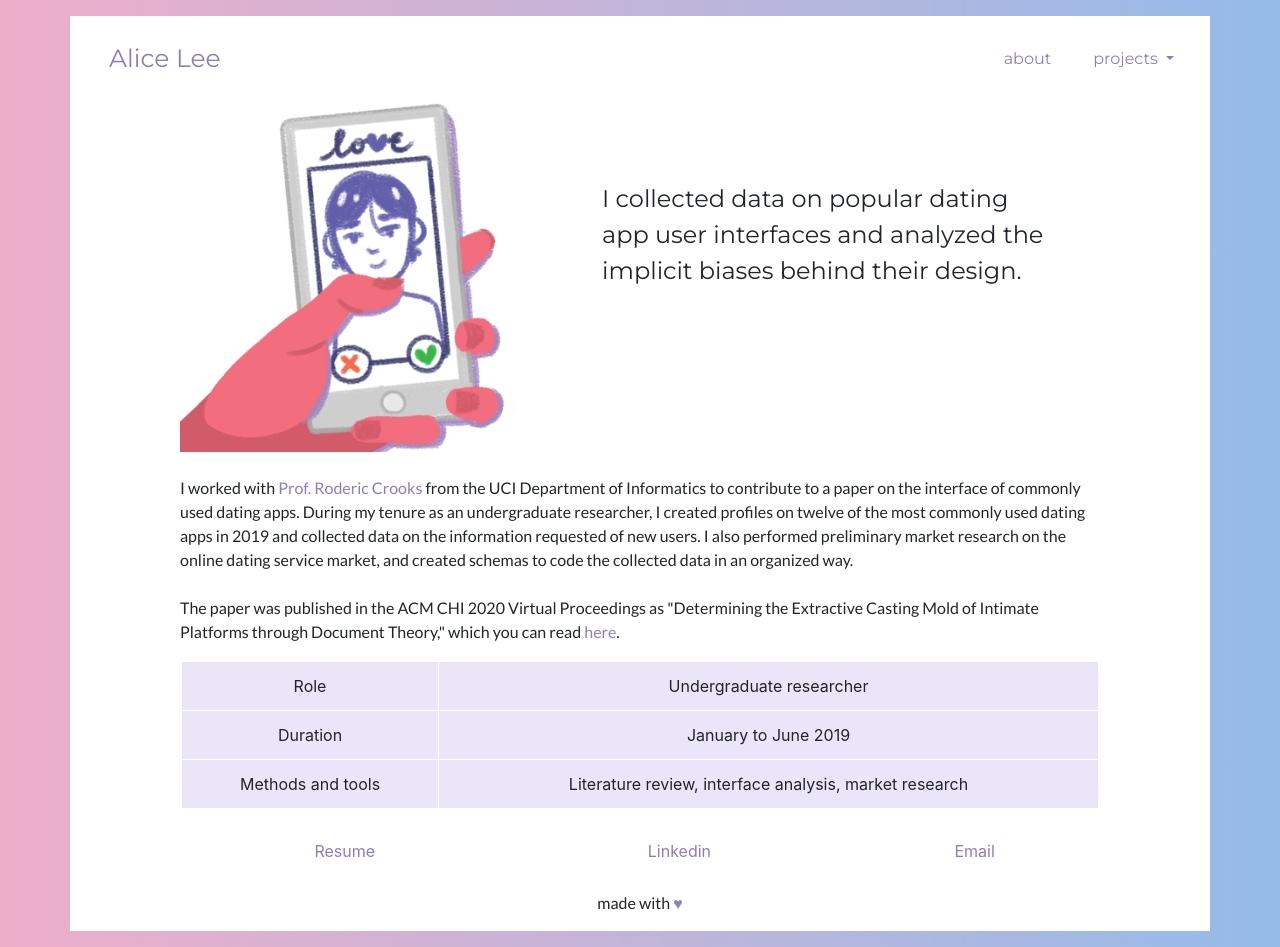
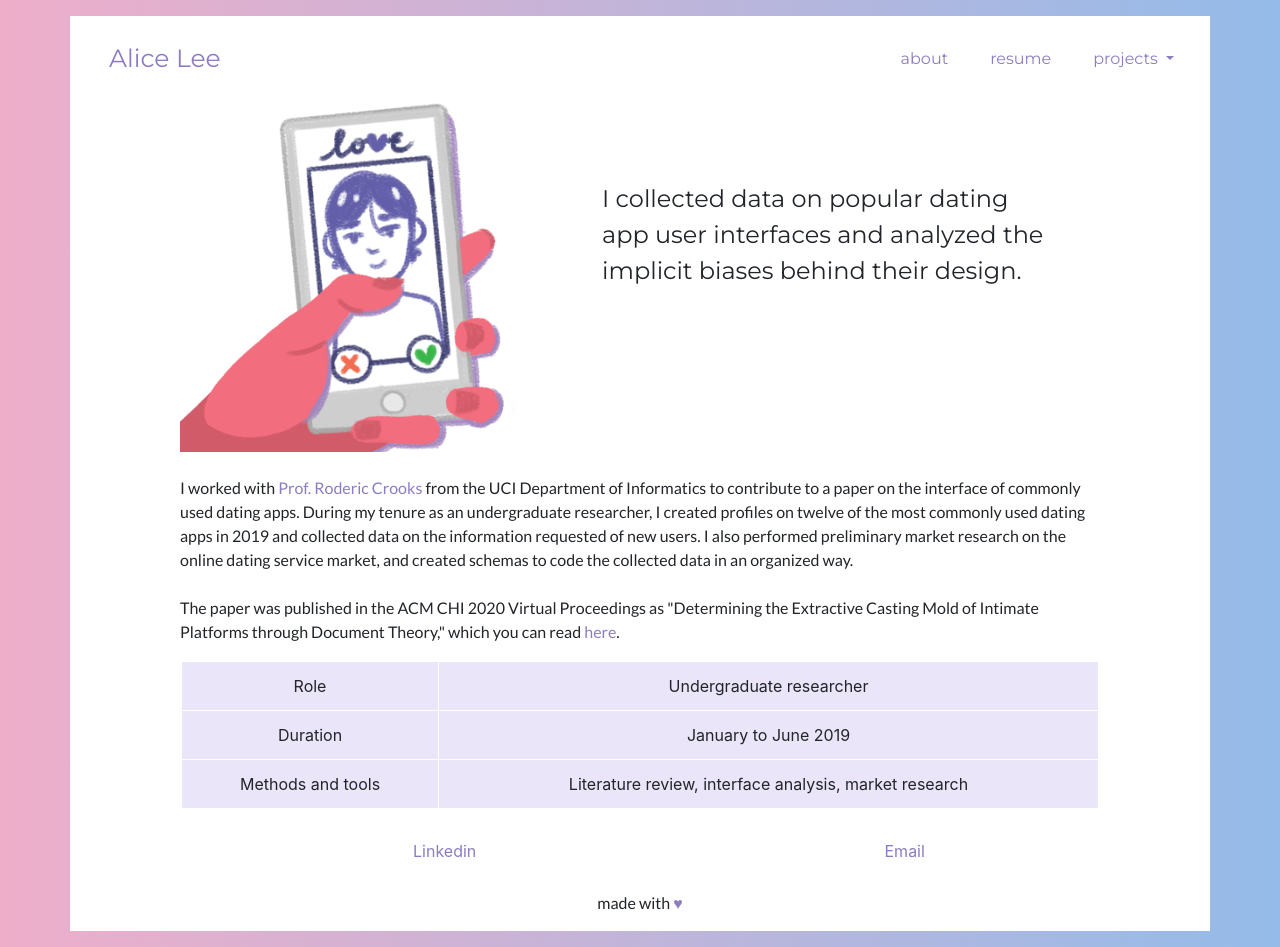
Before and after one commit to jsa-lee/jsa-lee.github.io, a plain HTML site: page dating.html in a window 1280 px wide. Drawn offline with nearby package versions, Linux system fonts and the light colour scheme.

Commit message:
Moved resume link, minor about page format change

```diff
--- a/dating.html
+++ b/dating.html
@@ -28,11 +28,15 @@
             <!--header-->
             <ul class="nav d-flex">
                 <li class="nav-item ml-3 mr-auto mt-3 p-2">
-                <p class="homelink"><a class="title" href="index.html">Alice Lee</a></p>
+                    <p class="homelink"><a class="title" href="index.html">Alice Lee</a></p>
                 </li>
 
                 <li class="nav-item mt-3 p-2">
-                <a class="btn btn-link" href="about.html">about</a>
+                    <a class="btn btn-link" href="about.html">about</a>
+                </li>
+
+                <li class="nav-item mt-3 p-2">
+                    <a class="btn btn-link" href="resume.pdf">resume</a>
                 </li>
 
                 <!--Projects dropdown button-->
@@ -121,7 +125,6 @@
                     <table class="table">
                         <tbody>
                         <tr>
-                            <td><a href="resume.pdf">Resume</a></td>
                             <td><a href="https://www.linkedin.com/in/jsalee/">Linkedin</a></td>
                             <td><a href="mailto:23alice.lee@gmail.com">Email</a></td>
                         </tr>
```
Also changed, not shown: about.html (+7 -4 lines), eligibility-form.html (+6 -3 lines), hotbrass.html (+6 -3 lines), index.html (+4 -1 lines), smashgg.html (+6 -3 lines).
